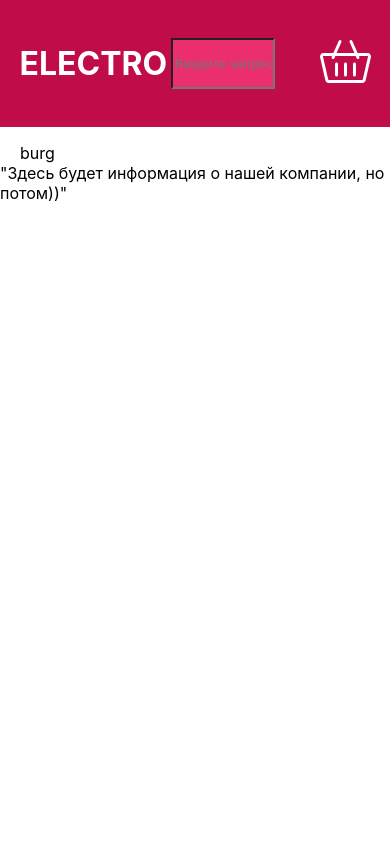
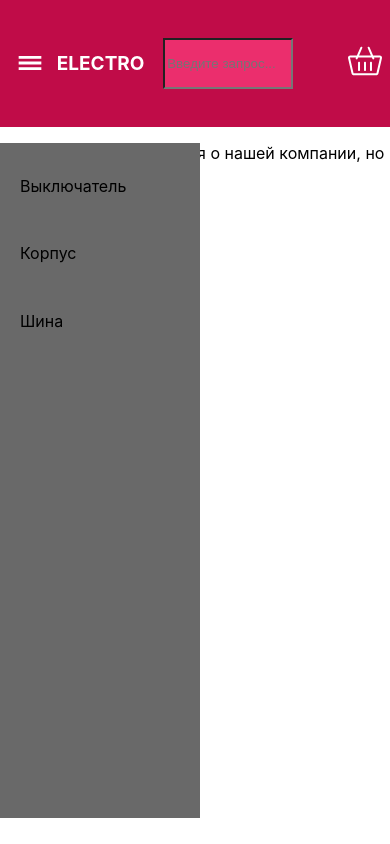
Before and after one commit to ortkyu/ElectricStore, a Next.js app: page /about in a window 390 px wide. Built offline with nearby package versions, Linux system fonts and the light colour scheme.

Commit message:
add comments & mobile markd

```diff
--- a/Components/Layout.jsx
+++ b/Components/Layout.jsx
@@ -11,11 +11,11 @@ import {  useState, useEffect } from "react";
 export default function MainLayout({ children, title }) {
   const router = useRouter();
 
-let changeCategory = router.query.category
+   let changeCategory = router.query.category
 
   let dispatch = useDispatch()
   const { productsToCart, searchQuery } = useSelector(state => state.cart)
-let productCount = productsToCart.length
+  let productCount = productsToCart.length
 
 
 let [style, setStyle] = useState(false);
@@ -28,6 +28,12 @@ let toggleStyle = () => setStyle(!style)
       </Head>
       <div>
       <div className={s.layout}>
+      <div onClick={toggleStyle} className={s.burger}>
+        <svg fill="white" version="1.1" xmlns="http://www.w3.org/2000/svg" width="32" height="32" viewBox="0 0 32 32">
+        <title>Menu</title>
+        <path d="M5.333 22.667h21.333v-2.667h-21.333v2.667zM5.333 17.333h21.333v-2.667h-21.333v2.667zM5.333 9.333v2.667h21.333v-2.667h-21.333z"></path>
+        </svg>
+        </div>
         <Link href={"/"}>
           <a>
             <h1>ELECTRO</h1>
@@ -52,12 +58,8 @@ let toggleStyle = () => setStyle(!style)
        </div>
        </Link>
       </div>
-      <div onClick={toggleStyle} className={s.burger}>
-        burg
-      </div>
       <div className={s.main}>
-       <div className={style ? s.zInd : s.closeNav}>
-        <div className={s.nav}>
+        <div className={style ? s.closeNav : s.nav}>
           <Link
            href={{
             pathname: "/[category]",
@@ -78,7 +80,6 @@ let toggleStyle = () => setStyle(!style)
           <div className={changeCategory=="tire" && s.changeNavItem}>Шина</div>
           </Link>
         </div>
-        </div>
         <main>{children}</main>
       </div>
       </div>
--- a/package.json
+++ b/package.json
@@ -12,6 +12,7 @@
     "react": "17.0.1",
     "react-combine-reducers": "^1.0.4",
     "react-dom": "17.0.1",
+    "react-hook-form": "^6.14.2",
     "react-redux": "^7.2.2",
     "redux": "^4.0.5",
     "redux-devtools-extension": "^2.13.8",
--- a/styles/Layout.module.css
+++ b/styles/Layout.module.css
@@ -35,24 +35,8 @@
    height: 80vh;
   }
 
-
-
   .burger {
     display: none;
-}
-
-.zInd {
-  z-index: 1;
-}
-
-  @media all and (max-width: 500px) {
-    .closeNav {
-      display: none;
-    }
-    .burger {
-        display: flex;
-        margin: 0px 20px;
-    }
 }
 
   .nav div {
@@ -66,6 +50,7 @@
 
   .main {
     display: flex;
+
    }
 
    .countCart {
@@ -75,12 +60,46 @@
      background-color: rgb(93, 223, 81);
      width: 20px;
      border-radius: 50%;
-    color: #fff;
-    position: relative;
-    margin-left: 50px;
-    margin-bottom: -10px;
+      color: #fff;
+      position: relative;
+      margin-left: 50px;
+      margin-bottom: -10px;
    }
 
 .changeNavItem {
   background-color: rgb(212, 203, 203);
 }
+
+@media all and (max-width: 500px) {
+  .nav {
+    position: absolute;
+    background-color: dimgrey;
+    width: 200px;
+   }
+  .closeNav {
+    display: none;
+  }
+  .burger {
+      display: flex;
+      margin-left: 5px;
+      margin-right: 10px;
+
+  }
+  .layout {
+  padding-left: 2%;
+  padding-right: 2%;
+  }
+  .layout svg {
+    width: 34px;
+    height: 34px;
+  }
+  .layout h1 {
+    font-size: 19px;
+  }
+  .layout form {
+    padding-left: 5%;
+  }
+  .countCart {
+   margin-left: 35px;
+  }
+}
--- a/styles/main.module.css
+++ b/styles/main.module.css
@@ -1,6 +1,7 @@
 .wrap {
     display: flex;
 }
+
 
 .home {
     margin: 20px 0px;
@@ -10,6 +11,8 @@
     margin-right: 10px;
     border: none;
 }
+
+
 
 .selectNumberPage {
     display: flex;
```
Also changed, not shown: Components/ProductCard.jsx (+42 -16 lines), pages/index.js (+6 -1 lines), styles/product.module.css (+46 -14 lines), styles/productList.module.css (+18 -16 lines), 2 other files (tests, documents, lock files or other folders).
